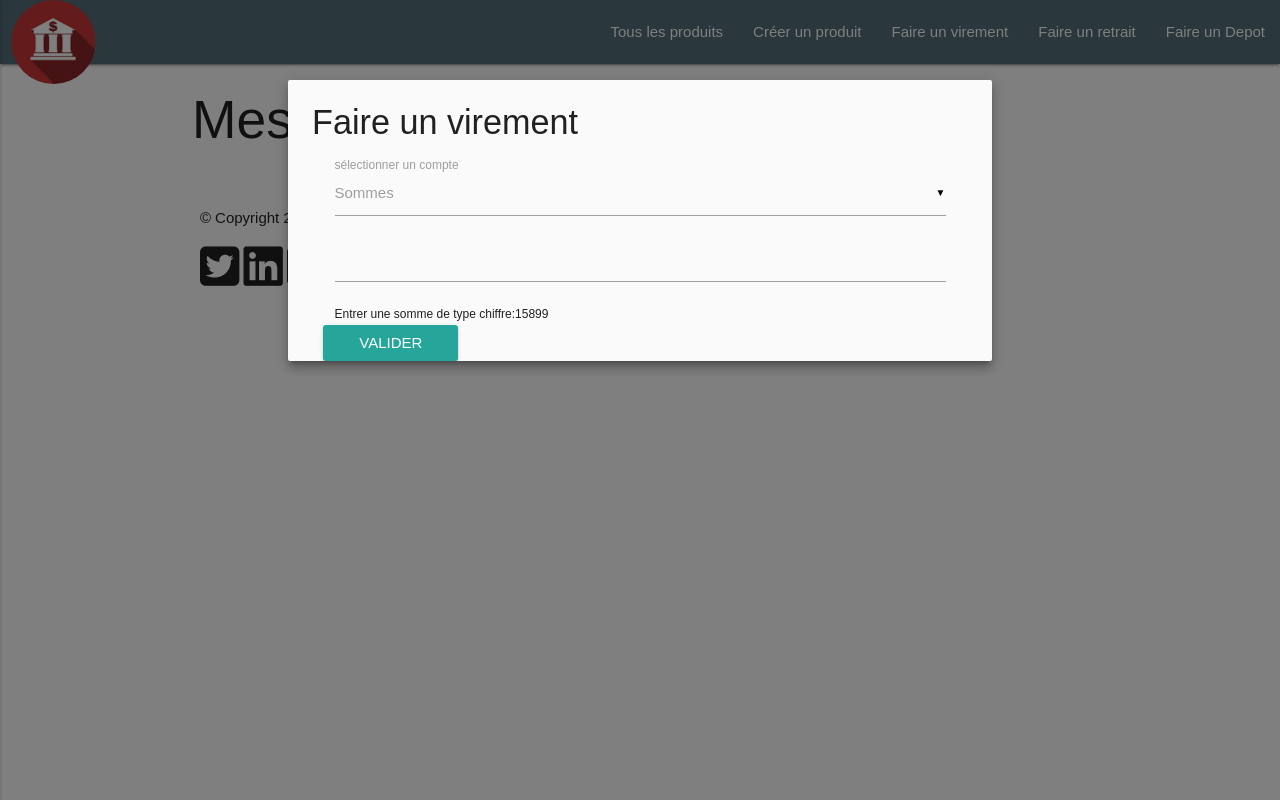
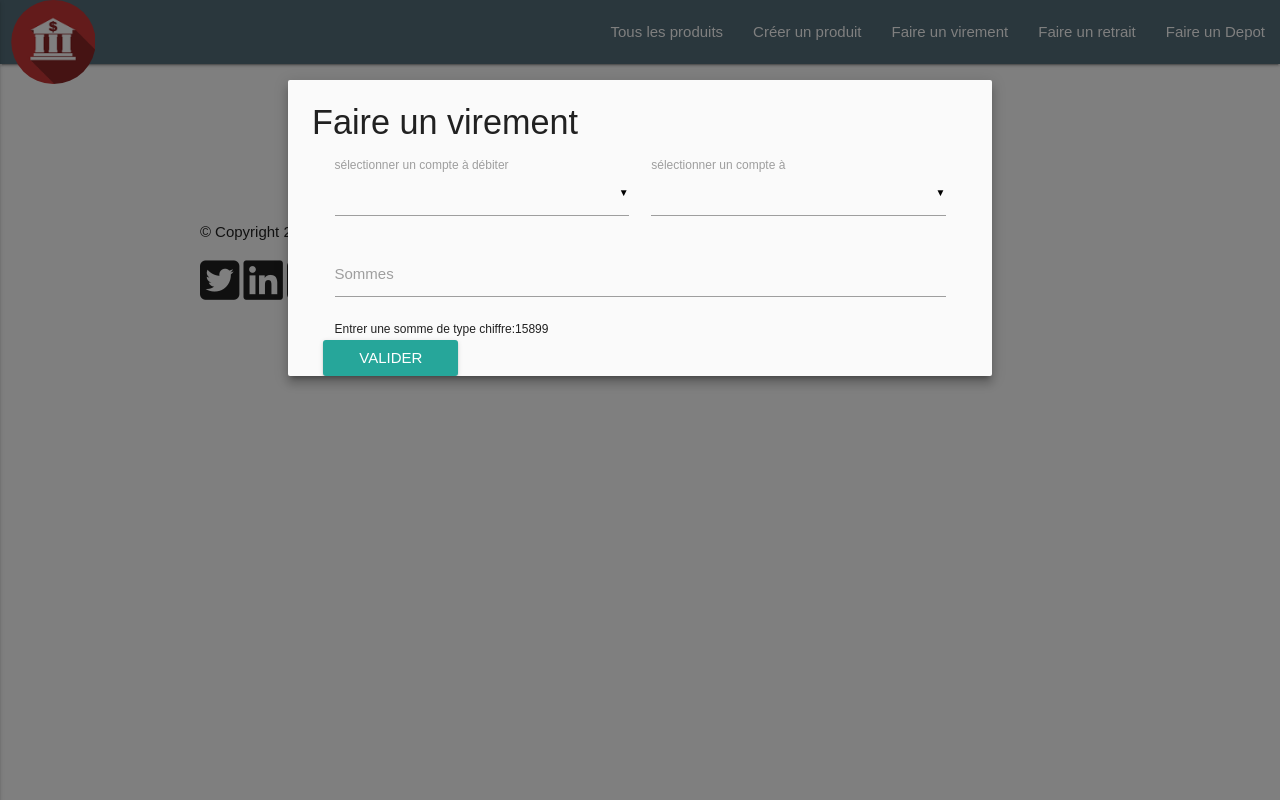
Before and after one commit to c-dehondt/projet-banque, a PHP site: page /controller/home.php in a window 1280 px wide, after a click on "Faire un virement". Run offline with PHP 8.4, Linux system fonts and the light colour scheme; data that the repository does not hold is empty; some libraries are stand-ins or nearby versions.

Commit message:
add the function add the money and remove the money

```diff
--- a/model/managerCompte.php
+++ b/model/managerCompte.php
@@ -41,6 +41,15 @@ class managerCompte
         ));
       }
 
+      public function getIdCompte(compte $compte)
+      {
+          $request = $this->bdd->prepare('SELECT * FROM compte WHERE idCompte = :idCompte');
+          $request->execute(array('idCompte' => $compte->getIdCompte()));
+          $donnees = $request->fetch(PDO::FETCH_ASSOC);
+          $compte->hydrate($donnees);
+          return $compte;
+      }
+
       // delete an account
       public function deleteCompte($idCompte)
       {
@@ -48,13 +57,24 @@ class managerCompte
         $request->execute(array('idCompte'=> $idCompte));
       }
 
+
+
       // updateMoneys
-      public function updateMoney($solde, $numeroDeCompte)
+      public function addMoney(compte $addsolde)
       {
-        $request = $this->bdd->prepare('UPDATE compte SET solde=:solde WHERE numeroDeCompte=:numeroDeCompte');
+        $request = $this->bdd->prepare('UPDATE compte SET solde=:solde WHERE idCompte=:idCompte');
         $request->execute(array(
-          'solde'=> $solde->getSolde(),
-          'numeroDeCompte'=> $numeroDeCompte
+          'solde'=> $addsolde->getSolde(),
+          'idCompte'=> $addsolde->getIdCompte()
+        ));
+      }
+
+      public function removeMoney(compte $removesolde)
+      {
+        $request = $this->bdd->prepare('UPDATE compte SET solde=:solde WHERE idCompte=:idCompte');
+        $request->execute(array(
+          'solde'=> $removesolde->getSolde(),
+          'idCompte'=> $removesolde->getIdCompte()
         ));
       }
 }
--- a/view/home.php
+++ b/view/home.php
@@ -1,24 +1,26 @@
 <?php include '../view/header.php';?>
 
 <section class="row container">
-  <h2>Mes comptes</h2>
+  <h2 class="center-align">Mes comptes</h2>
   <!-- view customer accounts -->
         <div class="col s12">
+          <div class="card blue-grey darken-4">
           <?php foreach ($comptes as $compte): ?>
-          <div class="blue-grey darken-1">
+          <div class="card blue-grey darken-1">
             <div class="card-content white-text row center-align">
-              <p class="col s12 m2"><?php echo htmlspecialchars($compte->getNom()) ?></p>
-              <p class="col s12 m2"><?php echo htmlspecialchars($compte->getNumeroDeCompte()) ?></p>
-              <p class="col s12 m2"><?php echo htmlspecialchars($compte->getSolde()) ?> €</p>
-              <p class="col s12 m2"><?php echo htmlspecialchars($compte->getDate()) ?></p>
-              <p> <?php echo $compte->getIdCompte()?></p>
+              <p class="col s12 m2">Titulaire du compte<br><?php echo htmlspecialchars($compte->getNom()) ?></p>
+              <p class="col s12 m2">Numéro du compte<br><?php echo htmlspecialchars($compte->getNumeroDeCompte()) ?></p>
+              <p class="col s12 m2">Solde du compte<br><?php echo htmlspecialchars($compte->getSolde()) ?> €</p>
+              <p class="col s12 m2">Date du compte<br><?php echo htmlspecialchars($compte->getDate()) ?></p>
               <p class="col s12 m4 offset-s3">
-                <a href="../controller/deleteCompte.php?cancel=<?php echo $compte->getIdCompte()?>"><i class="fa fa-trash fa-2x" aria-hidden="true"></i></a>
+                <a href="../controller/deleteCompte.php?cancel=<?php echo $compte->getIdCompte()?>">
+                  <i class="fa fa-trash fa-2x" aria-hidden="true"></i>
+                </a>
               </p>
-              </div>
+            </div>
           </div>
         <?php endforeach;?>
-
+      </div>
         </div>
                   <!-- Modal Structure1 -->
            <div id="modal1" class="modal">
@@ -37,10 +39,6 @@
                     <small>Entrer une somme de type chiffre:15899</small>
                   </div>
 
-
-
-
-
                <div class="card-action">
                  <input class="waves-effect waves-light btn" type="submit"  value="valider">
                </div>
@@ -49,80 +47,95 @@
              </div>
            </div>
 
-                <!-- Modal Structure1 -->
+                <!-- Modal Structure1 FAIRE UN VIREMENT-->
          <div id="modal2" class="modal">
            <div class="modal-content">
              <h4>Faire un virement</h4>
-             <form action="../controller/updateMoney.php" method="post" class="col s12" enctype="multipart/form-data">
-                <div class="input-field col s12">
-                  <select>
+             <form action="../controller/transferMoney.php" method="post" class="col s12" enctype="multipart/form-data">
+                <div class="input-field col s12 m6">
+                  <select name="removeTransfer">
                     <?php foreach ($comptes as $compte): ?>
-                    <option value="<?php echo htmlspecialchars($compte->getNumeroDeCompte()) ?>"><?php echo htmlspecialchars($compte->getNumeroDeCompte())?></option>
+                    <option value="<?php echo htmlspecialchars($compte->getIDCompte())?>"><?php echo htmlspecialchars($compte->getNumeroDeCompte())?></option>
                   <?php endforeach; ?>
                   </select>
-                  <label>sélectionner un compte</label>
+                  <label>sélectionner un compte à débiter</label>
+                </div>
 
+                <div class="input-field col s12 m6">
+                  <select name="addTransfer">
+                    <?php foreach ($comptes as $compte): ?>
+                    <option value="<?php echo htmlspecialchars($compte->getIDCompte())?>"><?php echo htmlspecialchars($compte->getNumeroDeCompte())?></option>
+                  <?php endforeach; ?>
+                  </select>
+                  <label>sélectionner un compte à </label>
+                </div>
+
+                <div class="input-field col s12">
                   <input name='money' id="virement" type="number" class="validate">
                   <label for="Prix">Sommes </label>
                   <small>Entrer une somme de type chiffre:15899</small>
-
                 </div>
              <div class="card-action">
-               <input class="waves-effect waves-light btn" type="submit" name="" value="valider">
+               <input class="waves-effect waves-light btn" type="submit" value="valider">
              </div>
              </form>
 
            </div>
          </div>
+       </section>
 
-               <!-- Modal Structur2 -->
+               <!-- Modal Structur2 FAIRE UN RETRAIT-->
         <div id="modal3" class="modal">
           <div class="modal-content">
             <h4>Faire un retrait</h4>
-            <form action="../controller/updateMoney.php" method="post" class="col s12" enctype="multipart/form-data">
+            <form action="../controller/removeMoney.php" method="post" class="col s12" enctype="multipart/form-data">
               <div class="input-field col s12 m12">
-                <select>
-                  <?php foreach ($comptes as $compte): ?>
-                  <option value="<?php echo htmlspecialchars($compte->getNumeroDeCompte()) ?>"><?php echo htmlspecialchars($compte->getNumeroDeCompte())?></option>
-                <?php endforeach; ?>
+                <select name="idCompte">
+                  <?php foreach ($comptes as $compte):?>
+                    <option value="<?php echo htmlspecialchars($compte->getIDCompte())?>"><?php echo htmlspecialchars($compte->getNumeroDeCompte())?></option>
+                  <?php endforeach; ?>
                 </select>
                 <label>sélectionner un compte</label>
+              </div>
 
-                <input name='money' id="addmoney" type="number" class="validate">
+              <div class="input-field col s12 m12">
+                <input name='updateMoney' id="updateMoney" type="number" class="validate">
                 <label for="Prix">Sommes </label>
                 <small>Entrer une somme de type chiffre:15899</small>
               </div>
+
             <div class="card-action">
-              <input class="waves-effect waves-light btn" type="submit" name="" value="valider">
+              <input class="waves-effect waves-light btn" type="submit" value="valider">
             </div>
           </form>
           </div>
 
         </div>
 
-                <!-- Modal Structur3 -->
+                <!-- Modal Structur3 FAIR UN DEPOT-->
          <div id="modal4" class="modal">
            <div class="modal-content">
              <h4>Faire un depot</h4>
-             <form action="../controller/updateMoney.php" method="post" class="col s12" enctype="multipart/form-data">
+             <form action="../controller/addMoney.php" method="post" class="col s12" enctype="multipart/form-data">
                <div class="input-field col s12 m12">
-                 <select>
+                 <select name="idCompte">
                    <?php foreach ($comptes as $compte): ?>
-                   <option value="<?php echo htmlspecialchars($compte->getNumeroDeCompte()) ?>"><?php echo htmlspecialchars($compte->getNumeroDeCompte())?></option>
-                 <?php endforeach; ?>
+                     <option value="<?php echo htmlspecialchars($compte->getIDCompte())?>"><?php echo htmlspecialchars($compte->getNumeroDeCompte())?></option>
+                   <?php endforeach; ?>
                  </select>
                  <label>sélectionner un compte</label>
+              </div>
 
-                 <input name='money' id="-money" type="number" class="validate">
+              <div class="input-field col s12 m12">
+                 <input name='addMoney' id="addMoney" type="number" class="validate">
                  <label for="Prix">Sommes </label>
                  <small>Entrer une somme de type chiffre:15899</small>
                </div>
              <div class="card-action">
-               <input class="waves-effect waves-light btn" type="submit" name="" value="valider">
+               <input class="waves-effect waves-light btn" type="submit" value="valider">
              </div>
            </div>
            </form>
          </div>
-      </section>
 
 <?php   include '../view/footer.php'; ?>
```
Also changed, not shown: controller/addCompte.php (+10 -0 lines), controller/addMoney.php (added, +14 -0 lines), controller/removeMoney.php (renamed from controller/updateMoney.php, +6 -6 lines), controller/transferMoney.php (added, +10 -0 lines), entites/compte.php (+0 -7 lines).
